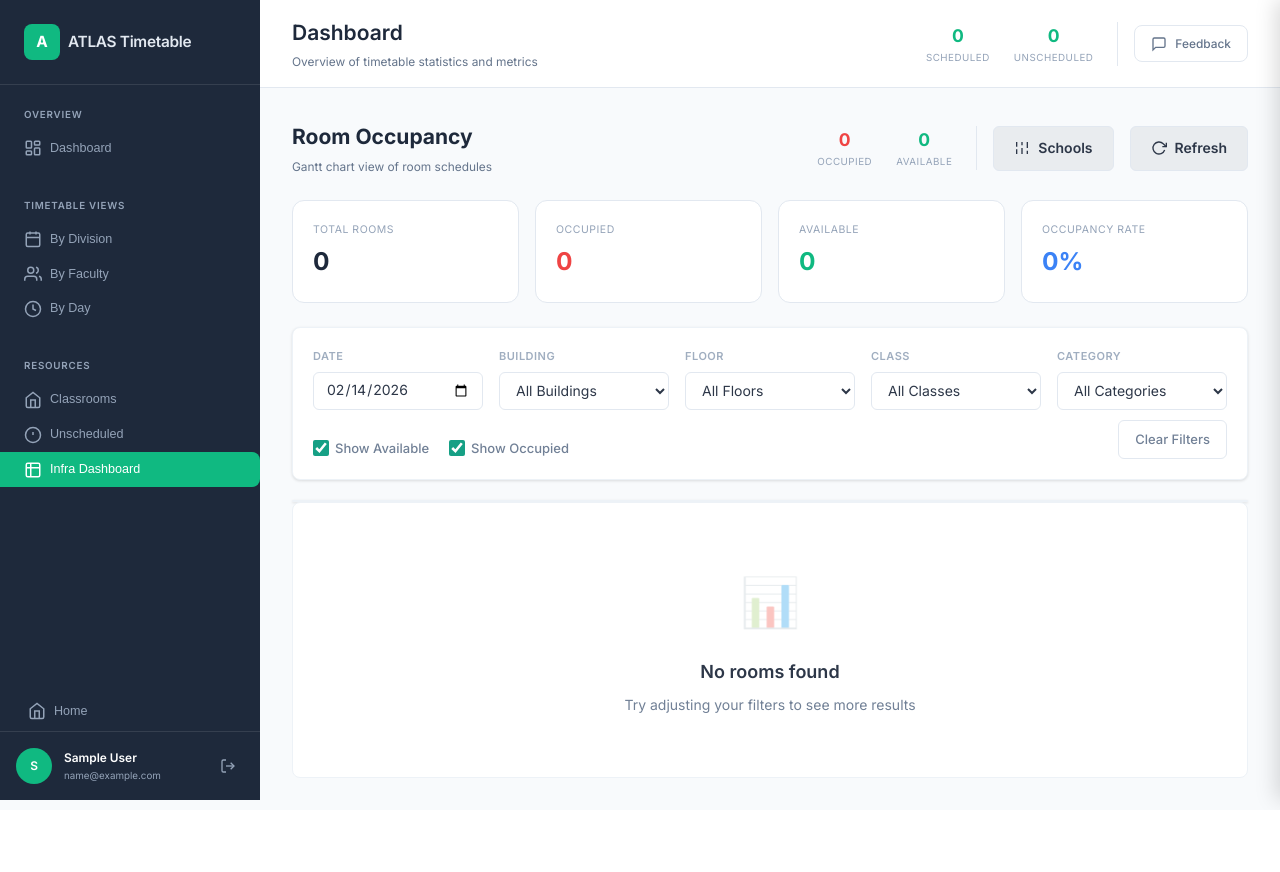
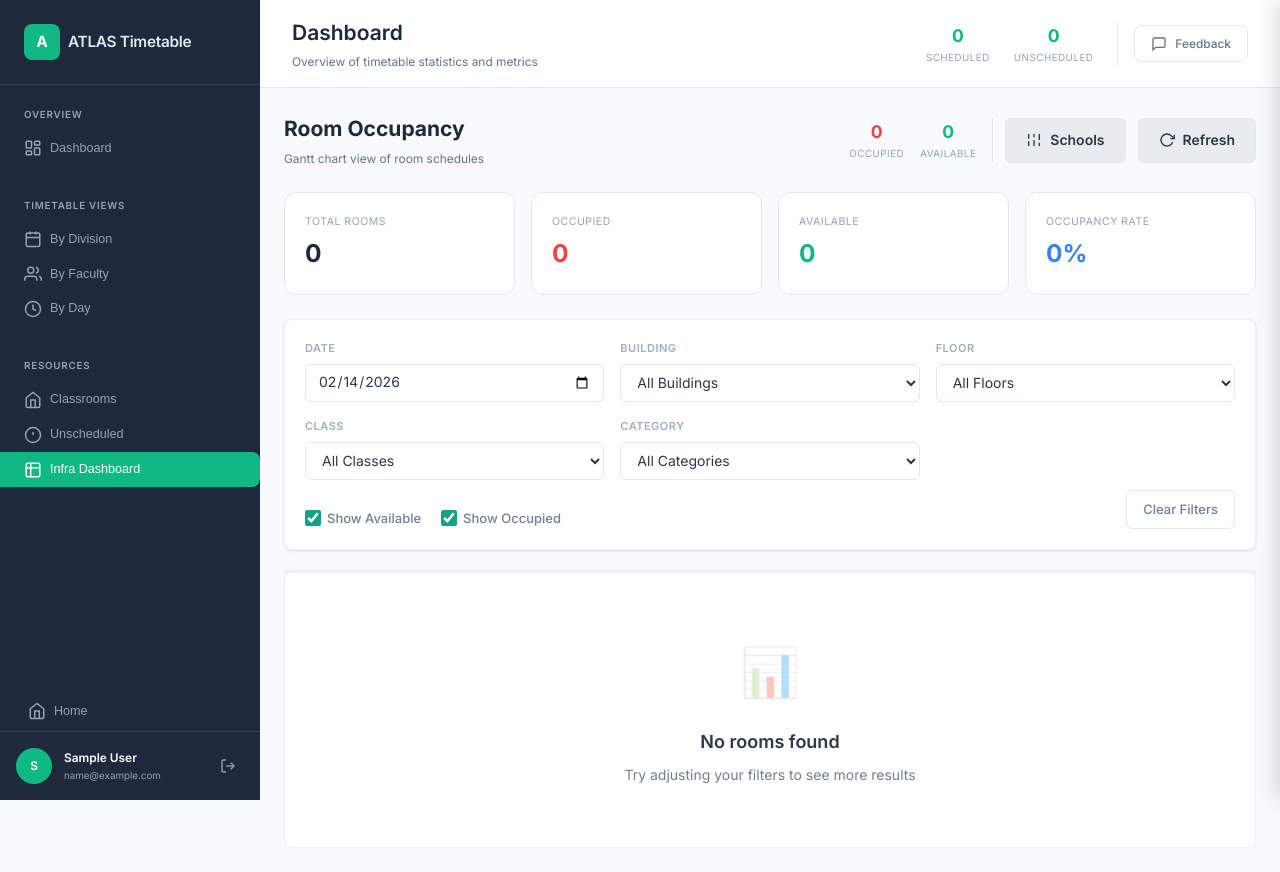
Before and after one commit to atlasskilltech/schedule-timetable, a Node server app: page /infra/rooms in a window 1280 px wide. Before the commit the page ends 807 px from the top, so only its background shows below. Run offline with Node 20, Linux system fonts and the light colour scheme; the visitor is signed in with stand-in values (Sample User, id 1); data that the repository does not hold is empty; some libraries are stand-ins or nearby versions.

Commit message:
Fix layout overflow at 1366px viewport width
- Add overflow-x: hidden to main content wrapper to prevent page-level horizontal scroll
- Reduce Gantt room column from 220px to 180px to fit within available space
- Remove forced min-width: 900px on timeline (let it flex naturally)
- Reduce content padding from 32px to 24px for more usable space
- Make header buttons row wrap with flex-wrap and tighter gaps
- Add responsive filter grid breakpoint at 1400px (3 columns)
- Add white-space: nowrap on buttons to prevent text truncation

https://claude.ai/code/session_013hghuxsMqx3TD4C4gY9vJe

```diff
--- a/public/css/main.css
+++ b/public/css/main.css
@@ -1102,6 +1102,23 @@ body {
   color: #e2e8f0;
 }
 
+/* ─── Infra Filter Grid ──────────────────────────────────── */
+.infra-filter-grid {
+  grid-template-columns: repeat(5, 1fr);
+}
+
+@media (max-width: 1400px) {
+  .infra-filter-grid {
+    grid-template-columns: repeat(3, 1fr);
+  }
+}
+
+@media (max-width: 768px) {
+  .infra-filter-grid {
+    grid-template-columns: 1fr 1fr;
+  }
+}
+
 /* ─── Filter Toggles Row ─────────────────────────────────── */
 .filter-toggles {
   display: flex;
--- a/views/infra-dashboard.ejs
+++ b/views/infra-dashboard.ejs
@@ -44,15 +44,15 @@
   </div>
 </aside>
 
-<div class="p-[32px]">
+<div class="p-[24px]">
   <!-- Header with stats -->
-  <div class="flex justify-between items-center mb-[24px]">
+  <div class="flex flex-wrap justify-between items-center gap-[12px] mb-[24px]">
     <div>
       <h2 class="text-[1.5rem] font-[700] text-[#1e293b] mb-[2px]">Room Occupancy</h2>
       <p class="text-[0.85rem] text-[#64748b]">Gantt chart view of room schedules</p>
     </div>
-    <div class="flex items-center gap-[16px]">
-      <div class="flex gap-[24px] pr-[24px] border-r border-[#e2e8f0]">
+    <div class="flex items-center gap-[12px] flex-shrink-0">
+      <div class="flex gap-[16px] pr-[16px] border-r border-[#e2e8f0]">
         <div class="text-center">
           <div class="text-[1.25rem] font-[700] text-[#ef4444]" id="headerOccupied">0</div>
           <div class="text-[0.7rem] text-[#94a3b8] uppercase tracking-[0.05em]">Occupied</div>
@@ -62,7 +62,7 @@
           <div class="text-[0.7rem] text-[#94a3b8] uppercase tracking-[0.05em]">Available</div>
         </div>
       </div>
-      <button id="sidebarToggle" class="btn btn-secondary" style="font-family: var(--font-main); text-decoration: none;">
+      <button id="sidebarToggle" class="btn btn-secondary" style="font-family: var(--font-main); text-decoration: none; white-space: nowrap;">
         <svg viewBox="0 0 24 24" fill="none" stroke="currentColor" stroke-width="2" width="16" height="16">
           <line x1="4" y1="21" x2="4" y2="14"></line>
           <line x1="4" y1="10" x2="4" y2="3"></line>
@@ -73,7 +73,7 @@
         </svg>
         Schools
       </button>
-      <a href="#" id="refreshBtn" class="btn btn-secondary" style="font-family: var(--font-main);">
+      <a href="#" id="refreshBtn" class="btn btn-secondary" style="font-family: var(--font-main); white-space: nowrap;">
         <svg viewBox="0 0 24 24" fill="none" stroke="currentColor" stroke-width="2" width="16" height="16">
           <polyline points="23 4 23 10 17 10"></polyline>
           <path d="M20.49 15a9 9 0 1 1-2.12-9.36L23 10"></path>
@@ -105,7 +105,7 @@
 
   <!-- Filters -->
   <div class="filters-container">
-    <div class="filter-grid" style="grid-template-columns: repeat(5, 1fr);">
+    <div class="filter-grid infra-filter-grid">
       <div class="filter-item">
         <label>DATE</label>
         <input type="date" id="dateFilter" class="filter-input">
--- a/views/partials/header.ejs
+++ b/views/partials/header.ejs
@@ -160,7 +160,7 @@
 
     </aside>
 
-    <div class="flex-1 ml-[260px] min-h-screen">
+    <div class="flex-1 ml-[260px] min-h-screen overflow-x-hidden">
 
       <header class="bg-[#ffffff] border-b border-[#e2e8f0]
             py-[16px] px-[32px]
```
Also changed, not shown: other parts of public/css/main.css (+13 -13 lines).
